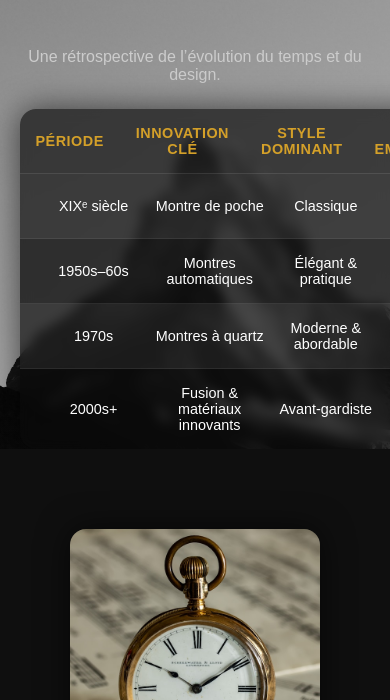
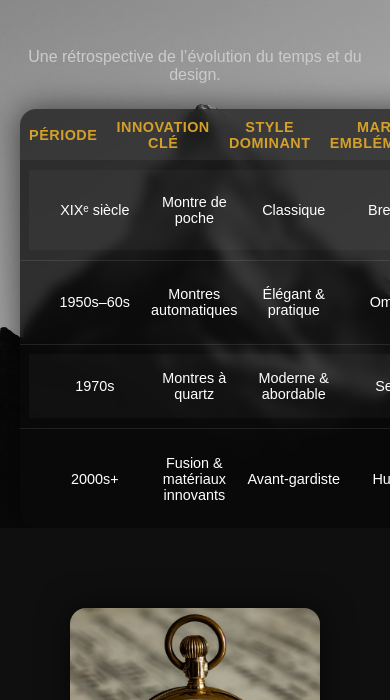
Before and after one commit to Nyfeler-hub/crown-and-movement-nyfeler, a plain HTML site: page info.html in a window 390 px wide. Shown: the part 144-844 px from the top of the page. Drawn offline with Linux system fonts and the light colour scheme.

Commit message:
nouvelle pages + effect blanc

```diff
--- a/style/diver.css
+++ b/style/diver.css
@@ -8,8 +8,10 @@ html, body {
     margin: 0;
     padding: 0;
     border: none;
-    background-color: black; /* keep your dark theme consistent */
+    background-color: black;
 }
+
+/* ===== HEADER & SIDEMENU ===== */
 .menuBtn {
     position: fixed;
     top: 20px;
@@ -18,7 +20,6 @@ html, body {
     cursor: pointer;
     z-index: 20;
     color: white;
-    /*background: rgba(0, 0, 0, 0.4);*/
     padding: 5px 10px;
     border-radius: 8px;
 }
@@ -33,13 +34,12 @@ html, body {
     left: -250px;
     width: 250px;
     height: 100%;
-    /* Frosted glass background */
     background: rgba(15, 15, 15, 0.3);
     backdrop-filter: blur(14px) saturate(160%);
     -webkit-backdrop-filter: blur(14px) saturate(160%);
     color: white;
     transition: left 0.4s ease, opacity 0.4s ease, box-shadow 0.4s ease;
-    opacity: 0; /* start hidden */
+    opacity: 0;
     padding: 6rem 2rem;
     z-index: 15;
     border-right: 1px solid rgba(255, 255, 255, 0.15);
@@ -65,7 +65,6 @@ html, body {
     transform: translateX(6px);
 }
 
-
 #drawerToggle:checked ~ .sideDrawer {
     left: 0;
     opacity: 1;
@@ -83,6 +82,7 @@ html, body {
         box-shadow: 8px 0 40px rgba(0, 0, 0, 0.6);
     }
 }
+
 header {
     position: fixed;
     top: 0;
@@ -110,21 +110,33 @@ nav a {
 nav a:hover {
     text-decoration: none;
 }
-/* Hero Section */
+
+/* ===== HERO SECTION WITH SCROLLABLE BACKGROUND + FADE ===== */
 .diverHero {
+    position: relative;
     height: 100vh;
-    background:
-            linear-gradient(to bottom, rgba(0, 0, 0, 0.2) 0%, rgba(0, 0, 0, 0.9) 100%),
-            url("../images/divingWoman.jpg") center center / cover no-repeat;
+    background: url("../images/divingWoman.jpg") center center / cover no-repeat fixed;
     display: flex;
     align-items: center;
     justify-content: center;
     text-align: center;
 }
 
+/* Fade-to-black overlay */
+.diverHero::after {
+    content: "";
+    position: absolute;
+    inset: 0;
+    background: linear-gradient(to bottom, rgba(0, 0, 0, 0.2) 0%, #000 90%);
+    z-index: 1;
+}
+
+/* Text sits above the fade */
 .diverHeroLink {
     text-decoration: none;
     color: white;
+    position: relative;
+    z-index: 2;
 }
 
 .diverHeroLink h1 {
@@ -138,7 +150,7 @@ nav a:hover {
     opacity: 0.8;
 }
 
-/* Collection Section */
+/* ===== CONTENT SECTION ===== */
 .contentSection {
     display: flex;
     flex-direction: column;
@@ -147,12 +159,12 @@ nav a:hover {
     margin: 100px auto;
 }
 
-/* Boxes */
+/* ===== BOXES ===== */
 .contentBox {
     display: flex;
     align-items: center;
     justify-content: space-between;
-    width: 75%; /* 70–80% of screen width */
+    width: 75%;
     background-color: #0a0a0a;
     border: 1px solid rgba(255, 255, 255, 0.1);
     border-radius: 20px;
@@ -167,7 +179,7 @@ nav a:hover {
     border-color: rgba(255, 255, 255, 0.2);
 }
 
-/* Text */
+/* ===== TEXT ===== */
 .contentText {
     flex: 0 0 70%;
     padding: 50px;
@@ -198,15 +210,14 @@ nav a:hover {
     color: #66ccff;
 }
 
-/* Image containers */
+/* ===== IMAGES ===== */
 .contentImage {
     flex: 0 0 30%;
-    height: 40vh; /* responsive height: 40% of viewport height */
+    height: 40vh;
     overflow: hidden;
-    border-radius: 0 2rem 2rem 0; /* rounded right corners */
+    border-radius: 0 2rem 2rem 0;
 }
 
-/* when image is on the left, round opposite corners */
 .imageLeft .contentImage {
     border-radius: 2rem 0 0 2rem;
 }
@@ -218,7 +229,7 @@ nav a:hover {
     display: block;
 }
 
-
+/* ===== RESPONSIVE ===== */
 @media (max-width: 768px) {
     .contentBox {
         flex-direction: column;
@@ -227,8 +238,8 @@ nav a:hover {
 
     .contentImage {
         flex: 0 0 auto;
-        height: 30vh; /* smaller height on mobile */
-        border-radius: 2rem 2rem 0 0; /* rounded top corners when stacked */
+        height: 30vh;
+        border-radius: 2rem 2rem 0 0;
     }
 
     .contentText {
--- a/style/info.css
+++ b/style/info.css
@@ -10,6 +10,7 @@ body {
     color: white;
 }
 
+/* ===== HEADER & SIDEMENU ===== */
 .menuBtn {
     position: fixed;
     top: 20px;
@@ -61,10 +62,6 @@ body {
 #drawerToggle:checked ~ .sideDrawer {
     left: 0;
     opacity: 1;
-}
-#drawerToggle:checked ~ .sideDrawer {
-    left: 0;
-    opacity: 1;
     box-shadow: 8px 0 40px rgba(0, 0, 0, 0.6);
     animation: drawerFocus 1.5s ease;
 }
@@ -109,10 +106,11 @@ nav a.active {
     color: #D4A029;
 }
 
+/* ===== HERO WITH SCROLLABLE BACKGROUND + FADE ===== */
 .scrollHero {
     position: relative;
     width: 100%;
-    height: 120vh;
+    height: 100vh;
     overflow: hidden;
 }
 .scrollBackground {
@@ -120,19 +118,20 @@ nav a.active {
     top: 0;
     left: 0;
     width: 100%;
-    height: 150%;
-    background: url('../images/servin.jpg') center center / cover no-repeat;
+    height: 120%;
+    background: url('../images/servin.jpg') center center / cover no-repeat fixed;
     z-index: -1;
 }
+/* Fade overlay — now ignores clicks */
 .scrollBackground::after {
     content: "";
     position: absolute;
-    bottom: 0;
-    left: 0;
-    width: 100%;
-    height: 40vh;
-    background: linear-gradient(to bottom, rgba(15,15,15,0) 0%, #0F0F0F 100%);
+    inset: 0;
+    background: linear-gradient(to bottom, rgba(15, 15, 15, 0) 60%, #0F0F0F 100%);
+    pointer-events: none;
 }
+
+/* Text over background */
 .heroOverlay {
     position: sticky;
     top: 0;
@@ -141,7 +140,7 @@ nav a.active {
     text-align: center;
     color: white;
     padding-top: 20vh;
-    z-index: 2;
+    z-index: 5; /* ensures it's above background/fade */
 }
 .heroOverlay h1 {
     font-size: clamp(2rem, 5vw, 3.5rem);
@@ -155,6 +154,8 @@ nav a.active {
 .textHighlight {
     color: #D4A029;
 }
+
+/* ===== TABLE ===== */
 .watchTable {
     width: 100%;
     border-collapse: collapse;
@@ -163,49 +164,59 @@ nav a.active {
     overflow: hidden;
     box-shadow: 0 0 2rem rgba(0,0,0,0.6);
     backdrop-filter: blur(6px);
+    position: relative;
+    z-index: 5; /* keeps links above fade overlay */
 }
-.watchTable th,
-.watchTable td {
-    padding: 0.8rem 1rem;
-    border-bottom: 1px solid rgba(255,255,255,0.1);
-    font-size: clamp(0.8rem, 1.1vw, 1rem);
-}
+
+/* Table Header */
 .watchTable th {
     background-color: rgba(255,255,255,0.05);
     font-weight: 600;
     text-transform: uppercase;
     letter-spacing: 0.5px;
     color: #D4A029;
+    padding: 1rem;
 }
+
+/* Table Data */
+.watchTable td {
+    padding: 0;
+    border-bottom: 1px solid rgba(255,255,255,0.1);
+}
+
+/* Each row is a clickable link */
+.rowLink {
+    display: block;
+    color: white;
+    text-decoration: none;
+    transition: background-color 0.3s ease, box-shadow 0.3s ease, transform 0.3s ease;
+}
+.rowContent {
+    display: grid;
+    grid-template-columns: repeat(5, 1fr);
+    padding: 1rem;
+    align-items: center;
+}
+
+/* Subtle alternating rows */
+.watchTable tbody tr:nth-child(odd) .rowLink {
+    background-color: rgba(255,255,255,0.03);
+}
+
+/* Hover effect (gold glow) */
+.watchTable tbody tr .rowLink:hover {
+    background-color: rgba(212, 160, 41, 0.15);
+    box-shadow: inset 0 0 20px rgba(212, 160, 41, 0.25);
+    transform: scale(1.01);
+    cursor: pointer;
+}
+
+/* Remove border from last row */
 .watchTable tr:last-child td {
     border-bottom: none;
 }
-.watchTable tr:hover {
-    background-color: rgba(255,255,255,0.05);
-    transition: background-color 0.3s ease;
-}
-.watchTable tbody tr:nth-child(odd) {
-    background-color: rgba(255,255,255,0.03);
-}
 
-@media (max-width: 900px) {
-    .scrollHero {
-        height: auto;
-    }
-    .heroOverlay {
-        width: 90%;
-        padding-top: 10vh;
-    }
-    .watchTable th,
-    .watchTable td {
-        padding: 0.6rem;
-        font-size: 0.9rem;
-    }
-    .heroOverlay h1 {
-        font-size: clamp(1.8rem, 6vw, 2.5rem);
-    }
-}
-
+/* ===== INFO BOX SECTION ===== */
 .infoSection {
     width: 80%;
     margin: 5rem auto 6rem;
@@ -232,15 +243,6 @@ nav a.active {
     z-index: 1;
     transition: transform 0.3s ease, filter 0.3s ease;
 }
-.infoBox img::after {
-    content: "";
-    position: absolute;
-    inset: 0;
-    background: rgba(0, 0, 0, 0.2);
-    border-radius: 1rem;
-    z-index: 2;
-    pointer-events: none;
-}
 .infoBox img:hover {
     transform: scale(1.03);
 }
@@ -258,7 +260,23 @@ nav a.active {
     line-height: 1.8;
 }
 
+/* ===== RESPONSIVE ===== */
 @media (max-width: 900px) {
+    .scrollHero {
+        height: auto;
+    }
+    .heroOverlay {
+        width: 90%;
+        padding-top: 10vh;
+    }
+    .watchTable th,
+    .watchTable td {
+        padding: 0.6rem;
+        font-size: 0.9rem;
+    }
+    .heroOverlay h1 {
+        font-size: clamp(1.8rem, 6vw, 2.5rem);
+    }
     .infoBox,
     .infoBox.reverse {
         flex-direction: column;
@@ -275,61 +293,3 @@ nav a.active {
         margin-top: 1.5rem;
     }
 }
-.watchTable {
-    width: 100%;
-    border-collapse: collapse;
-    background-color: rgba(10,10,10,0.75);
-    border-radius: 1rem;
-    overflow: hidden;
-    box-shadow: 0 0 2rem rgba(0,0,0,0.6);
-}
-
-/* Header */
-.watchTable th {
-    background-color: rgba(255,255,255,0.05);
-    font-weight: 600;
-    text-transform: uppercase;
-    letter-spacing: 0.5px;
-    color: #D4A029;
-    padding: 1rem;
-}
-
-/* Base cell styling */
-.watchTable td {
-    padding: 0;
-    border-bottom: 1px solid rgba(255,255,255,0.1);
-}
-
-/* Each row as a full clickable link */
-.rowLink {
-    display: block;
-    color: white;
-    text-decoration: none;
-    transition: background-color 0.3s ease, box-shadow 0.3s ease, transform 0.3s ease;
-}
-
-/* Grid layout inside row */
-.rowContent {
-    display: grid;
-    grid-template-columns: repeat(5, 1fr);
-    padding: 1rem;
-    align-items: center;
-}
-
-/* Subtle striping for readability */
-.watchTable tbody tr:nth-child(odd) .rowLink {
-    background-color: rgba(255,255,255,0.03);
-}
-
-/* Gold hover effect for all body rows */
-.watchTable tbody tr .rowLink:hover {
-    background-color: rgba(212, 160, 41, 0.15);
-    box-shadow: inset 0 0 20px rgba(212, 160, 41, 0.25);
-    transform: scale(1.01);
-    cursor: pointer;
-}
-
-/* Remove last row border */
-.watchTable tr:last-child td {
-    border-bottom: none;
-}
```
